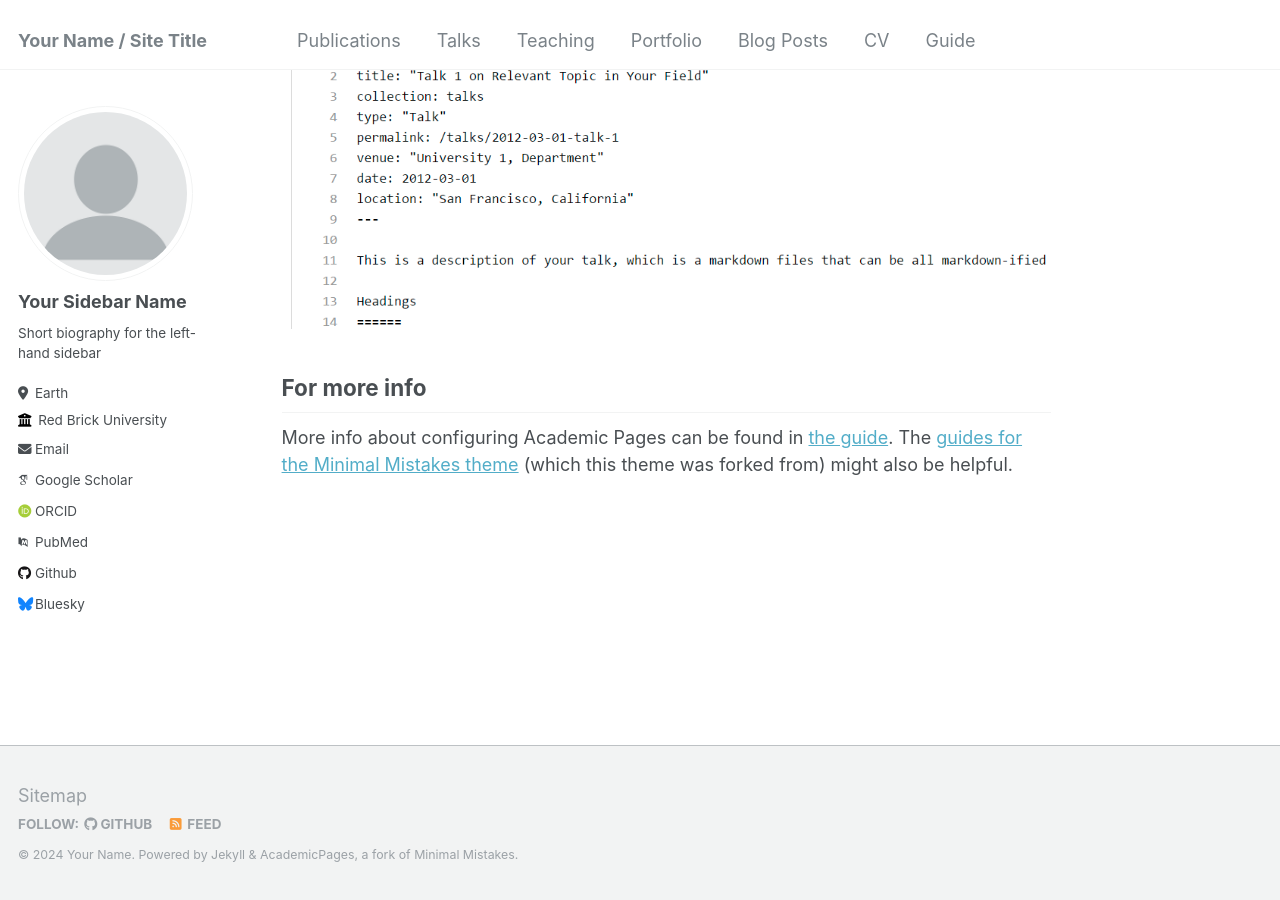
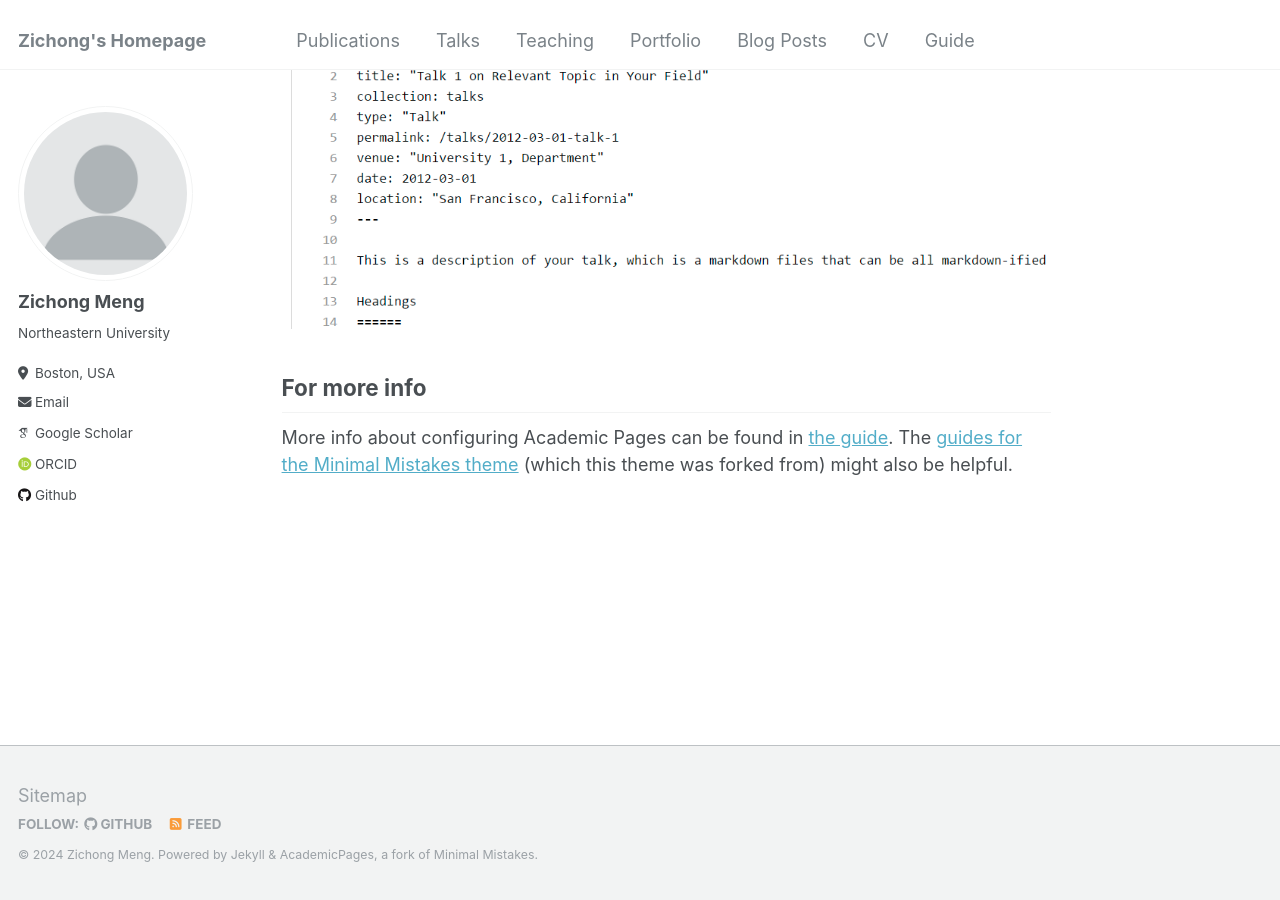
Before and after one commit to cr8br0ze/cr8br0ze.github.io, a Jekyll site: the page built from _pages/about.md, in a window 1280 px wide and 900 px high, scrolled down 2660 px. Built offline with Jekyll 4.4.1, drawn with Linux system fonts in a browser that asks for light colours; some web fonts are replaced.

```diff
--- a/_config.yml
+++ b/_config.yml
@@ -8,13 +8,13 @@
 
 # Basic Site Settings
 locale                   : "en-US"
-title                    : "Your Name / Site Title"
+title                    : "Zichong's Homepage"
 title_separator          : "-"
-name                     : &name "Your Name"
-description              : &description "personal description"
-url                      : https://academicpages.github.io # the base hostname & protocol for your site e.g. "https://mmistakes.github.io"
+name                     : &name "Zichong Meng"
+description              : &description "Mater's Student in Computer Sciences. Focusing in Deep Learning and Computer Vision."
+url                      : https://cr8br0ze.github.io # the base hostname & protocol for your site e.g. "https://mmistakes.github.io"
 baseurl                  : "" # the subpath of your site, e.g. "/blog"
-repository               : "academicpages/academicpages.github.io"
+repository               : "cr8br0ze/cr8br0ze.github.io"
 
 # Site Author - The following control what appear as part of the author content on the side bar.
 #               If a field is blank the icon and link will not appear, otherwise it will be shown.
@@ -22,33 +22,33 @@ repository               : "academicpages/academicpages.github.io"
 author:
   # Biographic information
   avatar           : "profile.png"
-  name             : "Your Sidebar Name"
+  name             : "Zichong Meng"
   pronouns         : # example: "she/her"
-  bio              : "Short biography for the left-hand sidebar"
-  location         : "Earth"
-  employer         : "Red Brick University"
+  bio              : "Northeastern University"
+  location         : "Boston, USA"
+  employer         :
   uri              : # URL
-  email            : "none@example.org"
+  email            : "meng.zic@northeastern.edu"
 
   # Academic websites
   arxiv            : # URL - Update with the correct link to your profile
-  googlescholar    : "https://scholar.google.com/citations?user=PS_CX0AAAAAJ"
+  googlescholar    : "https://scholar.google.com/citations?user=HMQjIWoAAAAJ"
   impactstory      : # URL
-  orcid            : "http://orcid.org/yourorcidurl"
+  orcid            : "https://orcid.org/0009-0003-2051-2572"
   semantic         : # URL
-  pubmed           : "https://www.ncbi.nlm.nih.gov/pubmed/?term=john+snow"
+  pubmed           :
   researchgate     : # URL
 
   # Repositories and software development
   bitbucket        : # Username - Update with your username on the site
   codepen          : # Username
   dribbble         : # Username
-  github           : "academicpages"
+  github           : "cr8broze"
   kaggle           : # Username
   stackoverflow    : # User number or user number and name (i.e., use "1" or "1/jeff-atwood")
 
   # Social media
-  bluesky          : "bsky.app" # Replace this with you Bluesky username
+  bluesky          : # Replace this with you Bluesky username
   facebook         : # Username
   flickr           : # Username
   foursquare       : # Username
```
